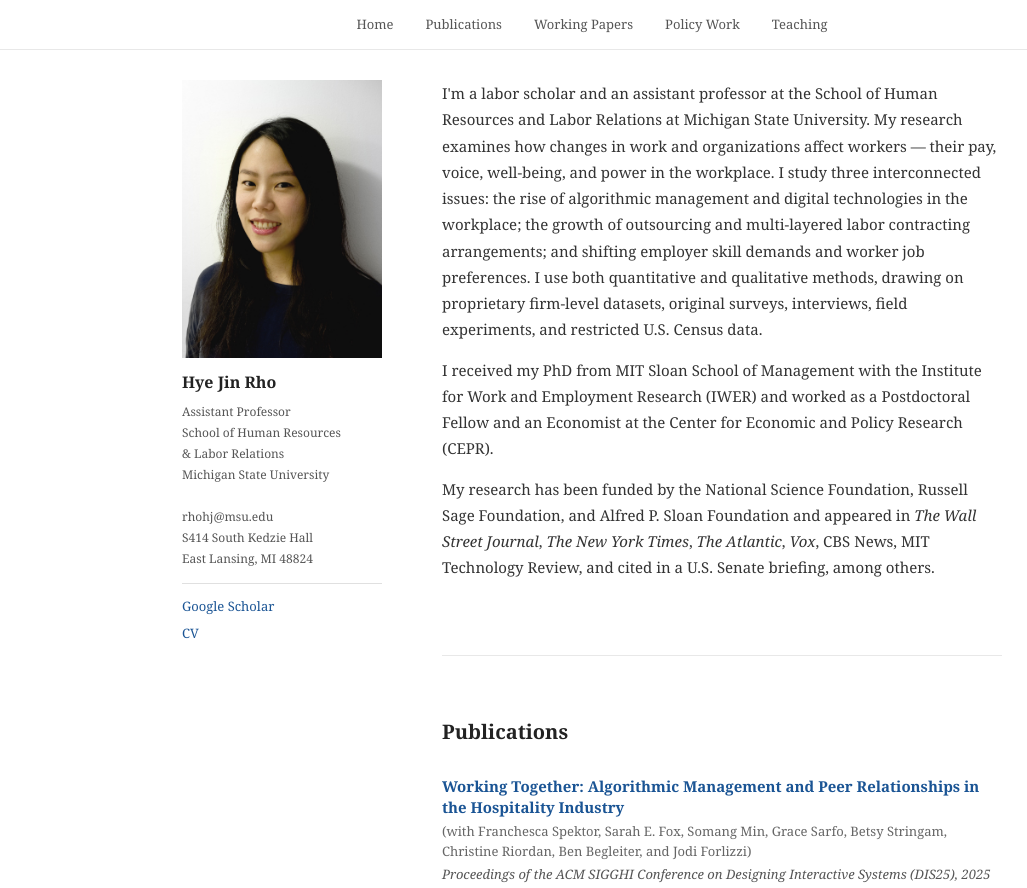
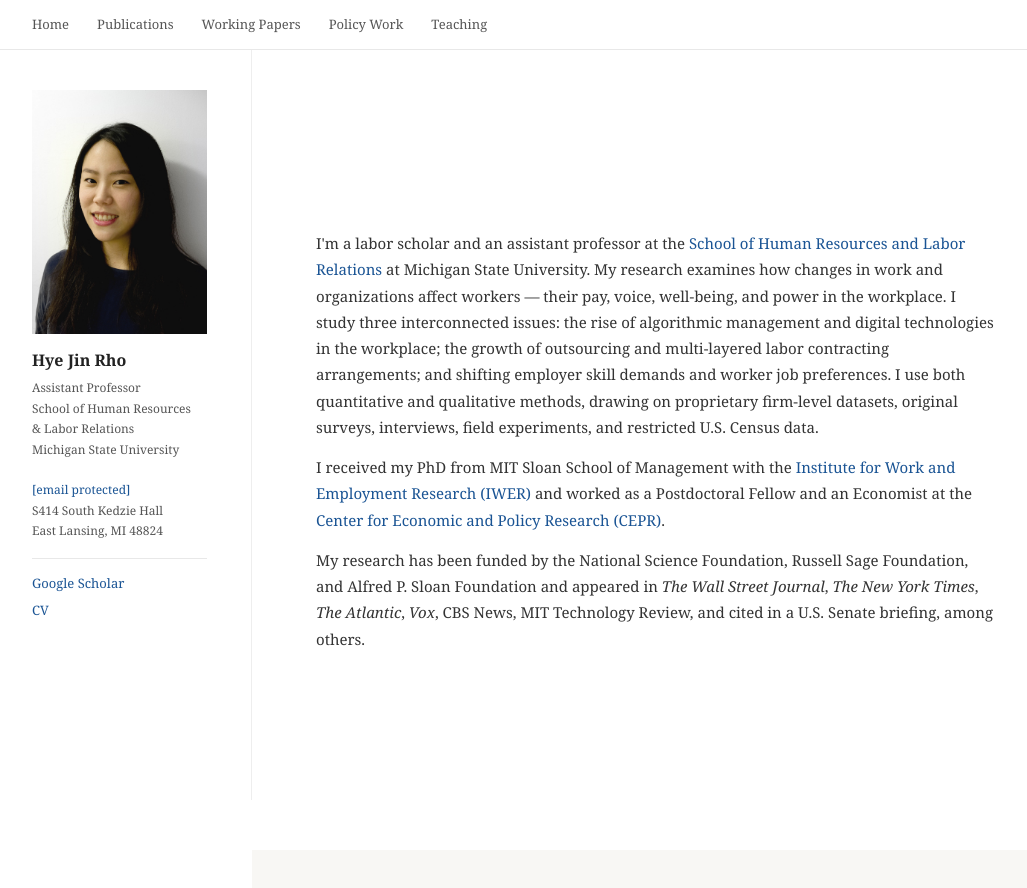
Before and after one commit to hjrho/website, a plain HTML site: page index.html in a window 1280 px wide. Shown: the top 888 px of the page, without its empty margins (48-1075 px from the left). Drawn offline with Linux system fonts and the light colour scheme.

Commit message:
Add files via upload

```diff
--- a/index.html
+++ b/index.html
@@ -27,86 +27,98 @@
     height: 50px;
     display: flex;
     align-items: center;
-    justify-content: center;
+    justify-content: flex-start;
+    padding: 0 48px 0 80px;
   }
-  .topnav .nav-links { display: flex; gap: 32px; }
+  .topnav .nav-links { display: flex; gap: 28px; }
   .topnav .nav-links a { font-size: 13px; color: #555; text-decoration: none; }
   .topnav .nav-links a:hover { color: #1a5494; }
 
-  /* OUTER WRAPPER — centers everything */
-  .outer {
-    max-width: 900px;
-    margin: 0 auto;
-    padding: 80px 40px 60px;
+  /* PAGE LAYOUT */
+  .page-wrapper {
+    display: flex;
+    margin-top: 50px;
   }
 
-  /* TWO-COLUMN LAYOUT */
-  .two-col {
-    display: flex;
-    gap: 60px;
-    align-items: flex-start;
+  /* FIXED SIDEBAR */
+  .sidebar {
+    width: 300px;
+    min-width: 300px;
+    position: fixed;
+    top: 50px;
+    left: 0;
+    bottom: 0;
+    padding: 40px 44px 40px 80px;
+    border-right: 1px solid #eeeeee;
+    background: #fff;
+    overflow-y: auto;
   }
-
-  /* LEFT COLUMN */
-  .left-col {
-    width: 200px;
-    min-width: 200px;
-    position: sticky;
-    top: 70px;
-  }
-  .left-col img {
+  .sidebar img {
     width: 100%;
     display: block;
-    margin-bottom: 14px;
+    margin-bottom: 16px;
   }
-  .left-col h1 {
+  .sidebar h1 {
     font-size: 16px;
     font-weight: bold;
     margin-bottom: 8px;
     line-height: 1.3;
   }
-  .left-col .meta {
+  .sidebar .meta {
     font-size: 12px;
     color: #555;
-    line-height: 1.75;
-    margin-bottom: 14px;
+    line-height: 1.7;
+    margin-bottom: 16px;
   }
-  .left-col hr {
+  .sidebar hr {
     border: none;
-    border-top: 1px solid #e0e0e0;
-    margin: 12px 0;
+    border-top: 1px solid #e8e8e8;
+    margin: 14px 0;
   }
-  .left-col nav a {
+  .sidebar nav a {
     display: block;
     font-size: 13px;
     color: #1a5494;
-    margin-bottom: 6px;
+    margin-bottom: 7px;
   }
 
-  /* RIGHT COLUMN */
-  .right-col { flex: 1; min-width: 0; }
+  /* MAIN CONTENT */
+  .main-content {
+    margin-left: 300px;
+    flex: 1;
+  }
 
   /* SECTIONS */
-  .section { padding-top: 60px; padding-bottom: 60px; }
-  .section:first-child { padding-top: 0; }
+  .section {
+    min-height: 100vh;
+    display: flex;
+    align-items: flex-start;
+    padding: 80px 64px 40px;
+  }
+  #about {
+    padding-top: 180px;
+  }
+  .section-inner {
+    max-width: 680px;
+    width: 100%;
+  }
+  .section-white { background: #fff; }
+  .section-light { background: #f8f7f4; }
 
-  /* DIVIDERS between sections */
-  .section + .section {
-    border-top: 1px solid #e8e8e8;
-  }
+  /* BIO */
+  .bio-text p { font-size: 15px; line-height: 1.75; margin-bottom: 14px; color: #333; }
 
   /* SECTION TITLES */
   .section-title {
-    font-size: 20px;
+    font-size: 22px;
     font-weight: bold;
-    margin-bottom: 28px;
+    margin-bottom: 32px;
+    padding-bottom: 10px;
+    border-bottom: 1px solid #ddd;
   }
 
-  /* BIO */
-  .bio p { font-size: 15px; line-height: 1.75; margin-bottom: 14px; color: #333; }
-
   /* PUBLICATIONS */
-  .pub-item { margin-bottom: 20px; }
+  .pub-item { margin-bottom: 22px; }
   .pub-item .pub-title { font-weight: bold; color: #1a5494; font-size: 15px; line-height: 1.4; }
   .pub-item .pub-title.black { color: #222; }
   .pub-item .pub-authors { font-size: 13px; color: #666; margin-top: 3px; }
@@ -114,26 +126,25 @@
   .pub-item .pub-status { font-size: 12px; color: #999; margin-top: 3px; }
 
   /* POLICY */
-  .policy-intro { font-size: 14px; color: #555; margin-bottom: 20px; line-height: 1.7; }
-  .policy-item { margin-bottom: 12px; font-size: 14px; }
+  .policy-intro { font-size: 14px; color: #555; margin-bottom: 24px; line-height: 1.7; }
+  .policy-item { margin-bottom: 14px; font-size: 14px; }
   .policy-meta { font-size: 13px; color: #777; margin-top: 2px; }
 
   /* TEACHING */
-  .teaching-intro { font-size: 15px; line-height: 1.75; margin-bottom: 24px; color: #333; }
-  .course-item { margin-bottom: 20px; }
+  .teaching-intro { font-size: 15px; line-height: 1.75; margin-bottom: 28px; color: #333; }
+  .course-item { margin-bottom: 22px; }
   .course-name { font-weight: bold; font-size: 15px; }
-  .course-desc { font-size: 14px; color: #555; margin-top: 4px; line-height: 1.65; }
-  .korea-photo { margin-top: 24px; }
+  .course-desc { font-size: 14px; color: #555; margin-top: 5px; line-height: 1.65; }
+  .korea-photo { margin-top: 28px; }
   .korea-photo img { width: 100%; max-width: 520px; display: block; border-radius: 3px; }
   .korea-photo p { font-size: 12px; color: #999; margin-top: 6px; }
 
-  /* RESPONSIVE */
-  @media (max-width: 680px) {
-    .two-col { flex-direction: column; }
-    .left-col { width: 100%; position: static; }
-    .left-col img { width: 140px; }
-    .topnav .nav-links { gap: 16px; flex-wrap: wrap; justify-content: center; padding: 0 12px; }
-    .outer { padding: 70px 24px 40px; }
+  @media (max-width: 768px) {
+    .sidebar { display: none; }
+    .main-content { margin-left: 0; }
+    .topnav { padding: 0 20px; }
+    .topnav .nav-links { display: none; }
+    .section { padding: 60px 24px; }
   }
 </style>
 </head>
@@ -150,11 +161,10 @@
   </div>
 </nav>
 
-<div class="outer">
-  <div class="two-col">
+<div class="page-wrapper">
 
-    <!-- LEFT COLUMN -->
-    <div class="left-col">
+  <!-- FIXED SIDEBAR -->
+  <div class="sidebar">
     <img src="headshot.jpg" alt="Hye Jin Rho">
     <h1>Hye Jin Rho</h1>
     <div class="meta">
@@ -162,7 +172,7 @@
       School of Human Resources<br>
       &amp; Labor Relations<br>
       Michigan State University<br><br>
-        rhohj@msu.edu<br>
+      <a href="/cdn-cgi/l/email-protection" class="__cf_email__" data-cfemail="cab8a2a5a2a08aa7b9bfe4afaebf">[email&#160;protected]</a><br>
       S414 South Kedzie Hall<br>
       East Lansing, MI 48824
     </div>
@@ -173,18 +183,23 @@
     </nav>
   </div>
 
-    <!-- RIGHT COLUMN -->
-    <div class="right-col">
+  <!-- MAIN CONTENT -->
+  <div class="main-content">
 
     <!-- BIO -->
-      <div id="about" class="section bio">
-        <p>I'm a labor scholar and an assistant professor at the School of Human Resources and Labor Relations at Michigan State University. My research examines how changes in work and organizations affect workers — their pay, voice, well-being, and power in the workplace. I study three interconnected issues: the rise of algorithmic management and digital technologies in the workplace; the growth of outsourcing and multi-layered labor contracting arrangements; and shifting employer skill demands and worker job preferences. I use both quantitative and qualitative methods, drawing on proprietary firm-level datasets, original surveys, interviews, field experiments, and restricted U.S. Census data.</p>
-        <p>I received my PhD from MIT Sloan School of Management with the Institute for Work and Employment Research (IWER) and worked as a Postdoctoral Fellow and an Economist at the Center for Economic and Policy Research (CEPR).</p>
+    <section id="about" class="section section-white">
+      <div class="section-inner">
+        <div class="bio-text">
+          <p>I'm a labor scholar and an assistant professor at the <a href="https://hrlr.msu.edu/directory/faculty/rho.html" target="_blank">School of Human Resources and Labor Relations</a> at Michigan State University. My research examines how changes in work and organizations affect workers — their pay, voice, well-being, and power in the workplace. I study three interconnected issues: the rise of algorithmic management and digital technologies in the workplace; the growth of outsourcing and multi-layered labor contracting arrangements; and shifting employer skill demands and worker job preferences. I use both quantitative and qualitative methods, drawing on proprietary firm-level datasets, original surveys, interviews, field experiments, and restricted U.S. Census data.</p>
+          <p>I received my PhD from MIT Sloan School of Management with the <a href="https://mitsloan.mit.edu/institute-work-and-employment-research/about-iwer" target="_blank">Institute for Work and Employment Research (IWER)</a> and worked as a Postdoctoral Fellow and an Economist at the <a href="https://cepr.net/" target="_blank">Center for Economic and Policy Research (CEPR)</a>.</p>
           <p>My research has been funded by the National Science Foundation, Russell Sage Foundation, and Alfred P. Sloan Foundation and appeared in <em>The Wall Street Journal</em>, <em>The New York Times</em>, <em>The Atlantic</em>, <em>Vox</em>, CBS News, MIT Technology Review, and cited in a U.S. Senate briefing, among others.</p>
         </div>
+      </div>
+    </section>
 
     <!-- PUBLICATIONS -->
-      <div id="publications" class="section">
+    <section id="publications" class="section section-light">
+      <div class="section-inner">
         <div class="section-title">Publications</div>
 
         <div class="pub-item">
@@ -238,9 +253,11 @@
         </div>
 
       </div>
+    </section>
 
     <!-- WORKING PAPERS -->
-      <div id="working-papers" class="section">
+    <section id="working-papers" class="section section-white">
+      <div class="section-inner">
         <div class="section-title">Working Papers</div>
 
         <div class="pub-item">
@@ -291,9 +308,11 @@
         </div>
 
       </div>
+    </section>
 
     <!-- POLICY WORK -->
-      <div id="policy" class="section">
+    <section id="policy" class="section section-light">
+      <div class="section-inner">
         <div class="section-title">Policy &amp; Practitioner-Oriented Work (Selected)</div>
         <p class="policy-intro">Alongside my academic research, I write for policy and practitioner audiences on issues of work, inequality, and labor market policy. Below is a selection of this work, much of it produced during my time at the Center for Economic and Policy Research (CEPR), which has been widely cited in national media and by policymakers.</p>
 
@@ -331,9 +350,11 @@
         </div>
 
       </div>
+    </section>
 
     <!-- TEACHING -->
-      <div id="teaching" class="section">
+    <section id="teaching" class="section section-white">
+      <div class="section-inner">
         <div class="section-title">Teaching</div>
         <p class="teaching-intro">Teaching is central to how I think about my work as a scholar. I believe learning happens through dialogue — when students feel invited to bring their own questions, experiences, and disagreements into the room. My goal is to create that kind of space in every course.</p>
 
@@ -358,23 +379,14 @@
         </div>
 
       </div>
+    </section>
 
   </div>
 </div>
-</div>
 
-<script>
+<script data-cfasync="false" src="/cdn-cgi/scripts/5c5dd728/cloudflare-static/email-decode.min.js"></script><script>
   document.querySelectorAll('a[href^="#"]').forEach(a => {
     a.addEventListener('click', function(e) {
       const target = document.querySelector(this.getAttribute('href'));
       if (target) {
-        e.preventDefault();
-        const offset = 58;
-        const top = target.getBoundingClientRect().top + window.scrollY - offset;
-        window.scrollTo({ top, behavior: 'smooth' });
-      }
-    });
-  });
-</script>
-</body>
-</html>
+        e.preve
```
Lines whose indentation alone changed are shown as unchanged.
